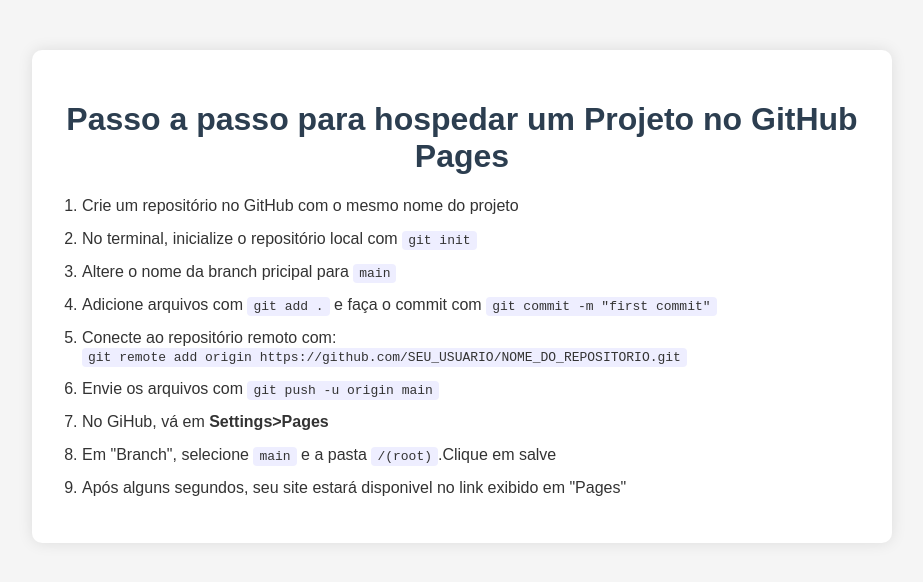
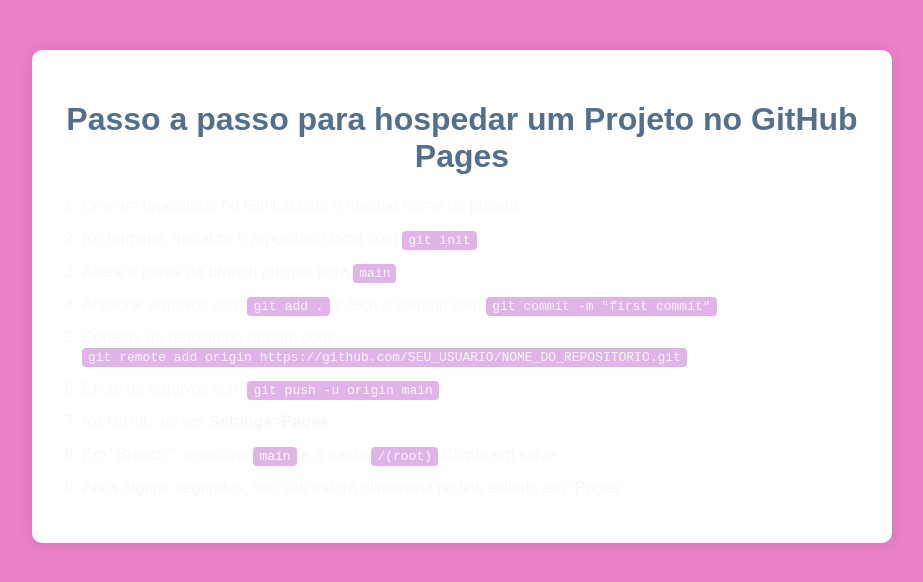
Before and after one commit to LeticiaFavoretto/Aula3, a plain HTML site: page index.html in a window 1280 px wide. Shown: the whole page, without its empty margins (178-1101 px from the left). Drawn offline with Linux system fonts and the light colour scheme.

Commit message:
Mundando a cor de fundo

```diff
--- a/style.css
+++ b/style.css
@@ -1,7 +1,7 @@
 body {
     font-family: Arial, sans-serif;
-    background-color: #f5f5f5;
-    color: #333;
+    background-color: #eb81c9;
+    color: #f8f8f8;
     margin: 0;
     padding: 0;
   }
@@ -17,7 +17,7 @@ body {
 
   h1 {
     text-align: center;
-    color: #2c3e50;
+    color: #536f8b;
   }
 
   ol {
@@ -29,7 +29,7 @@ body {
   }
 
   code {
-    background-color: #eef;
+    background-color: rgb(224, 179, 233);
     padding: 2px 6px;
     border-radius: 4px;
     font-family: monospace;
```
